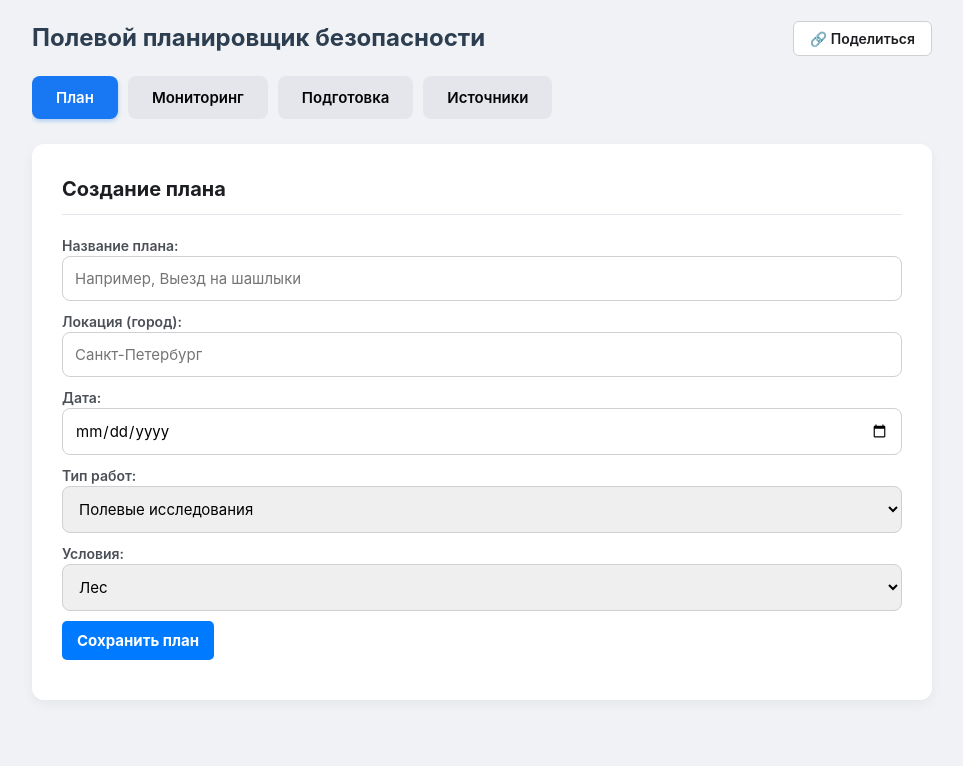
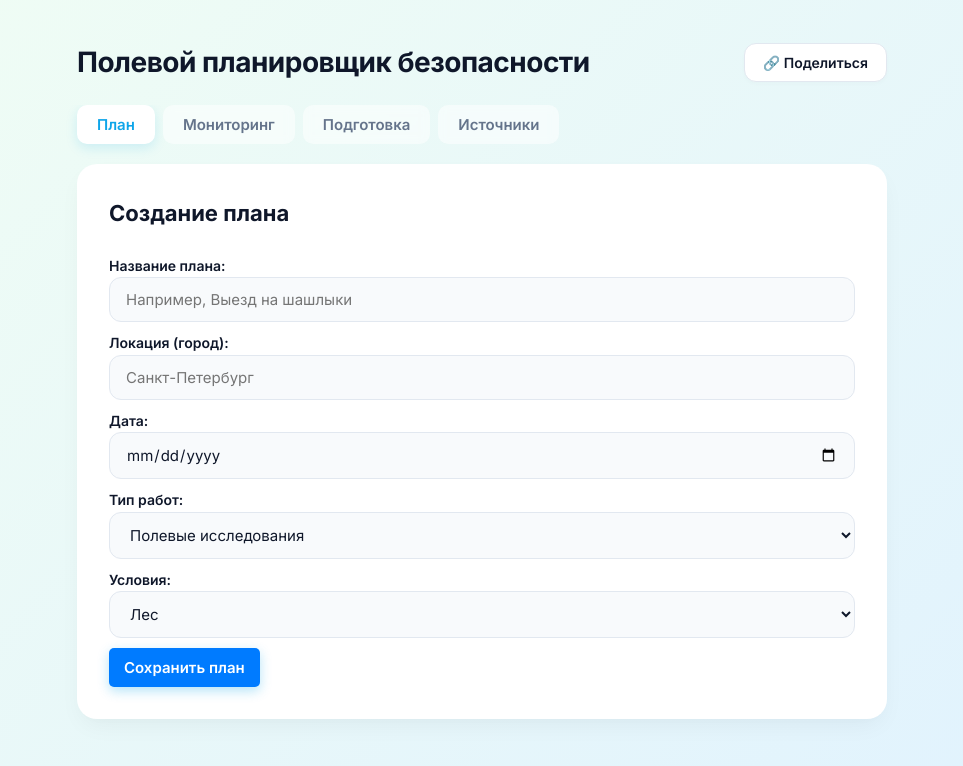
Before and after one commit to dasham27112003-eng/field-safety-planner, a plain HTML site: page index.html in a window 1280 px wide. Shown: the whole page, without its empty margins (158-1121 px from the left). Drawn offline with Linux system fonts and the light colour scheme.

Commit message:
Update style.css

```diff
--- a/style.css
+++ b/style.css
@@ -1,203 +1,267 @@
-/* Базовые настройки */
+/* Подключаем современный шрифт */
+@import url('https://fonts.googleapis.com/css2?family=Inter:wght@400;500;600;700&display=swap');
+
+/* Цветовая палитра (Эко-стиль) */
+:root {
+    --primary: #0ea5e9;       /* Голубой (небо) */
+    --primary-hover: #0284c7;
+    --bg-gradient: linear-gradient(135deg, #f0fdf4 0%, #e0f2fe 100%); /* Светло-зеленый в голубой */
+    --card-bg: #ffffff;
+    --text-main: #0f172a;     /* Темно-серый */
+    --text-muted: #64748b;    /* Серый */
+    --border: #e2e8f0;
+    --success: #10b981;       /* Зеленый (природа) */
+    --warning: #f59e0b;
+}
+
 * {
     box-sizing: border-box;
-    font-family: -apple-system, BlinkMacSystemFont, "Segoe UI", Roboto, Helvetica, Arial, sans-serif;
+    font-family: 'Inter', sans-serif;
 }
 
 body {
     margin: 0;
-    padding: 20px;
-    background-color: #f0f2f5;
-    color: #1c1e21;
-    line-height: 1.5;
+    padding: 0;
+    background: var(--bg-gradient);
+    color: var(--text-main);
+    min-height: 100vh;
+    line-height: 1.6;
 }
 
-/* Шапка */
+/* Общий контейнер */
+header, .tabs, main {
+    max-width: 850px;
+    margin-left: auto;
+    margin-right: auto;
+}
+
 header {
     display: flex;
     justify-content: space-between;
     align-items: center;
-    max-width: 900px;
-    margin: 0 auto 20px auto;
+    padding: 40px 20px 20px 20px;
     flex-wrap: wrap;
     gap: 15px;
 }
 
 header h1 {
     margin: 0;
-    font-size: 24px;
-    color: #2c3e50;
+    font-size: 28px;
+    font-weight: 700;
+    color: var(--text-main);
+    letter-spacing: -0.5px;
 }
 
-/* Кнопка поделиться */
+/* Кнопка "Поделиться" */
 .share-btn {
     background: #ffffff;
-    border: 1px solid #ced0d4;
-    color: #1c1e21;
-    padding: 8px 16px;
-    border-radius: 6px;
+    border: 1px solid var(--border);
+    color: var(--text-main);
+    padding: 10px 18px;
+    border-radius: 12px;
     cursor: pointer;
     font-weight: 600;
     font-size: 14px;
     transition: all 0.2s ease;
-    display: flex;
-    align-items: center;
-    gap: 5px;
+    box-shadow: 0 2px 4px rgba(0,0,0,0.02);
 }
 
 .share-btn:hover {
-    background: #f2f2f2;
-    border-color: #b0b3b8;
+    background: #f8fafc;
+    transform: translateY(-1px);
+    box-shadow: 0 4px 6px rgba(0,0,0,0.05);
 }
 
 .share-btn.success {
-    background: #e3fcef;
-    color: #00a854;
-    border-color: #00a854;
+    background: #ecfdf5;
+    color: var(--success);
+    border-color: #a7f3d0;
 }
 
-/* Вкладки */
+/* Вкладки (в виде современного меню) */
 .tabs {
     display: flex;
-    gap: 10px;
-    max-width: 900px;
-    margin: 0 auto 20px auto;
+    gap: 8px;
+    padding: 0 20px 20px 20px;
     overflow-x: auto;
-    padding-bottom: 5px;
 }
 
 .tabs button {
-    padding: 12px 24px;
+    padding: 10px 20px;
     cursor: pointer;
     border: none;
-    background: #e4e6eb;
-    color: #050505;
-    border-radius: 8px;
+    background: rgba(255, 255, 255, 0.5);
+    color: var(--text-muted);
+    border-radius: 10px;
     font-weight: 600;
     font-size: 15px;
-    transition: background 0.2s;
+    transition: all 0.2s ease;
+    backdrop-filter: blur(5px);
     white-space: nowrap;
 }
 
 .tabs button:hover {
-    background: #d8dadf;
+    background: rgba(255, 255, 255, 0.8);
+    color: var(--text-main);
 }
 
 .tabs button.active {
-    background: #1877f2;
-    color: white;
-    box-shadow: 0 2px 4px rgba(24, 119, 242, 0.3);
+    background: var(--card-bg);
+    color: var(--primary);
+    box-shadow: 0 4px 12px rgba(14, 165, 233, 0.15);
 }
 
-/* Контентная часть (карточки) */
+/* Карточки контента */
 main {
-    max-width: 900px;
-    margin: 0 auto;
+    padding: 0 20px 40px 20px;
 }
 
 .tab-panel {
     display: none;
-    background: #ffffff;
-    padding: 30px;
-    border-radius: 12px;
-    box-shadow: 0 4px 12px rgba(0, 0, 0, 0.05);
-    animation: fadeIn 0.3s ease-in-out;
+    background: var(--card-bg);
+    padding: 32px;
+    border-radius: 20px;
+    box-shadow: 0 10px 25px -5px rgba(0, 0, 0, 0.05), 0 8px 10px -6px rgba(0, 0, 0, 0.01);
+    animation: slideUp 0.3s ease-out;
 }
 
 .tab-panel.active {
     display: block;
 }
 
-@keyframes fadeIn {
-    from { opacity: 0; transform: translateY(5px); }
+@keyframes slideUp {
+    from { opacity: 0; transform: translateY(10px); }
     to { opacity: 1; transform: translateY(0); }
 }
 
-/* Заголовки внутри карточек */
+/* Заголовки */
 h2 {
     margin-top: 0;
-    color: #1c1e21;
-    font-size: 20px;
-    border-bottom: 1px solid #e4e6eb;
-    padding-bottom: 10px;
-    margin-bottom: 20px;
+    font-size: 22px;
+    font-weight: 700;
+    color: var(--text-main);
+    margin-bottom: 24px;
 }
 
 h3 {
-    color: #2c3e50;
+    font-size: 18px;
+    color: var(--text-main);
+    margin-bottom: 12px;
 }
 
-/* Поля ввода (форма) */
+/* Форма */
 label {
     display: block;
     font-weight: 600;
-    margin-bottom: 5px;
+    margin-bottom: 6px;
     font-size: 14px;
-    color: #4b4f56;
+    color: var(--text-main);
 }
 
 input[type="text"],
 input[type="date"],
 select {
     width: 100%;
-    padding: 12px;
-    border: 1px solid #ced0d4;
-    border-radius: 8px;
+    padding: 12px 16px;
+    border: 1.5px solid var(--border);
+    border-radius: 12px;
     font-size: 15px;
-    transition: border-color 0.2s;
-    outline: none;
+    font-family: 'Inter', sans-serif;
+    transition: all 0.2s ease;
+    background: #f8fafc;
+    color: var(--text-main);
 }
 
 input[type="text"]:focus,
 input[type="date"]:focus,
 select:focus {
-    border-color: #1877f2;
-    box-shadow: 0 0 0 3px rgba(24, 119, 242, 0.1);
+    border-color: var(--primary);
+    background: #ffffff;
+    outline: none;
+    box-shadow: 0 0 0 4px rgba(14, 165, 233, 0.1);
 }
 
-/* Кнопки действий */
+/* Кнопки */
 #save-plan, #print-report {
-    padding: 12px 20px;
-    border-radius: 8px;
-    font-weight: bold;
+    padding: 12px 24px;
+    border-radius: 12px;
+    font-weight: 600;
     font-size: 15px;
     cursor: pointer;
     border: none;
-    transition: background 0.2s;
+    transition: all 0.2s ease;
+    font-family: 'Inter', sans-serif;
 }
 
 #save-plan {
-    background: #1877f2;
+    background: var(--primary);
     color: white;
-    margin-bottom: 10px;
+    box-shadow: 0 4px 12px rgba(14, 165, 233, 0.3);
 }
 
 #save-plan:hover {
-    background: #166fe5;
+    background: var(--primary-hover);
+    transform: translateY(-1px);
 }
 
 #print-report {
-    background: #42b72a;
+    background: var(--success);
     color: white;
+    box-shadow: 0 4px 12px rgba(16, 185, 129, 0.3);
 }
 
 #print-report:hover {
-    background: #36a420;
+    background: #059669;
+    transform: translateY(-1px);
+}
+
+/* Чек-лист */
+#checklist {
+    display: flex;
+    flex-direction: column;
+    gap: 10px;
+}
+
+#checklist label {
+    display: flex;
+    align-items: center;
+    gap: 12px;
+    padding: 14px 18px;
+    background: #f8fafc;
+    border: 1px solid var(--border);
+    border-radius: 12px;
+    cursor: pointer;
+    font-weight: 500;
+    transition: all 0.2s ease;
+}
+
+#checklist label:hover {
+    background: #f1f5f9;
+    border-color: #cbd5e1;
+}
+
+#checklist input[type="checkbox"] {
+    width: 20px;
+    height: 20px;
+    cursor: pointer;
+    accent-color: var(--success);
 }
 
 /* Ссылки */
 a {
-    color: #1877f2;
+    color: var(--primary);
     text-decoration: none;
+    font-weight: 500;
+    transition: color 0.2s;
 }
 
 a:hover {
+    color: var(--primary-hover);
     text-decoration: underline;
 }
 
-/* Списки (в чек-листе и источниках) */
 ul {
-    padding-left: 20px;
+    padding-left: 24px;
 }
 
 li {
```
